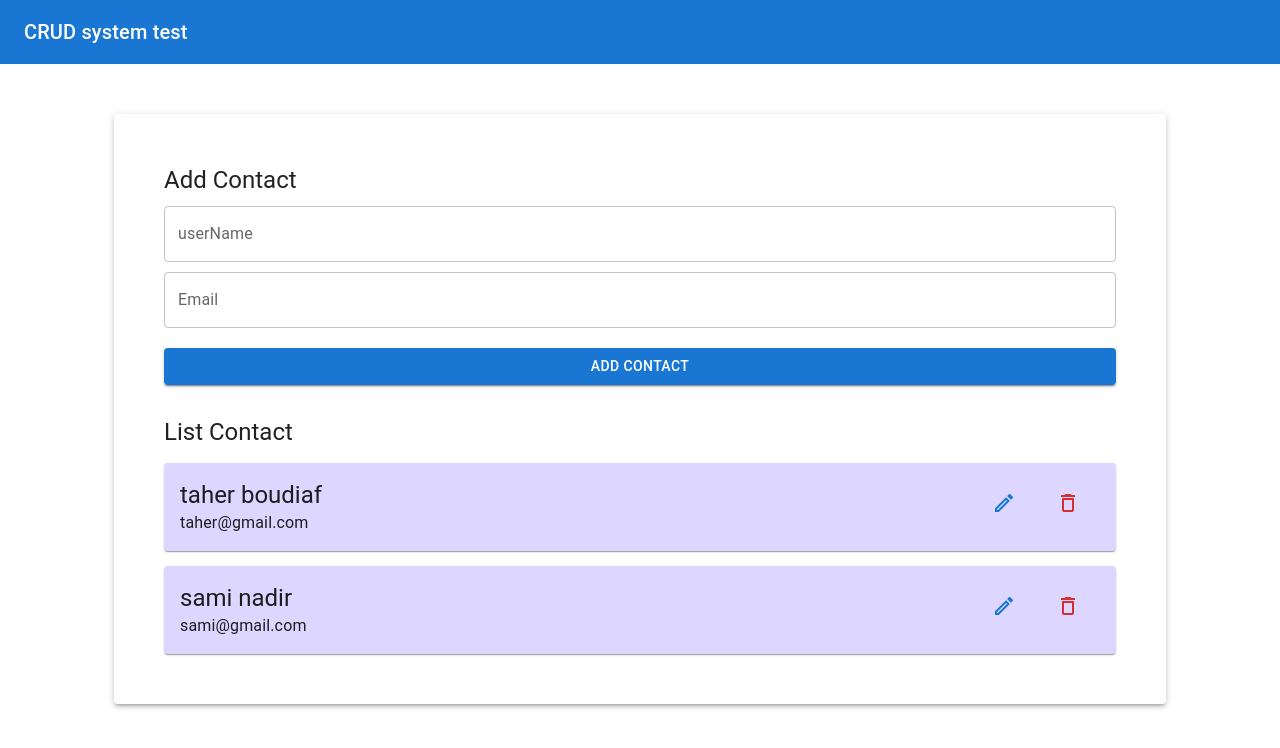
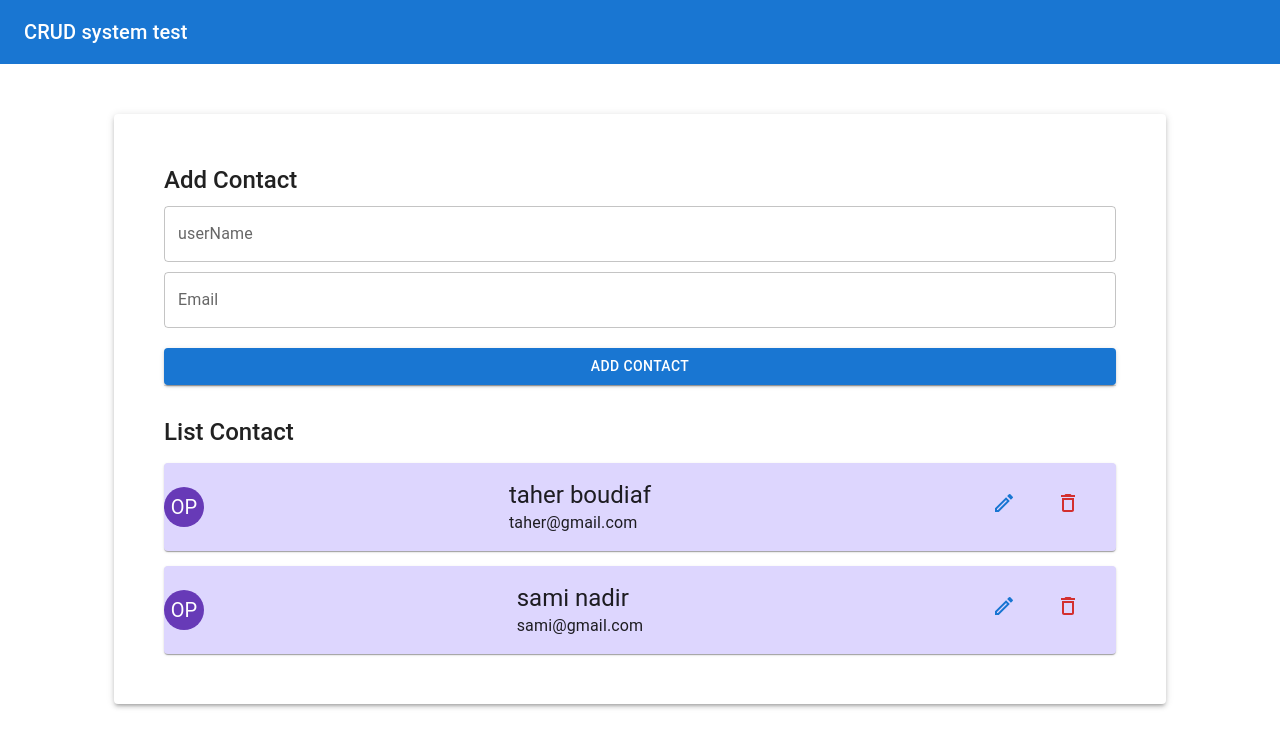
Before and after one commit to Taha-boudiaf/contact, a React (Create React App) app in the folder crud_app/: page / in a window 1280 px wide. Shown: the top 748 px of the page. Built offline with nearby package versions, Linux system fonts and the light colour scheme.

Commit message:
create card contact component

```diff
--- a/crud_app/src/App.js
+++ b/crud_app/src/App.js
@@ -9,7 +9,7 @@ import "./App.css";
 import { Box } from "@mui/system";
 
 function App() {
-  const contact = [
+  const contacts = [
     { id: 1, username: "taher boudiaf", email: "taher@gmail.com" },
     { id: 2, username: "sami nadir", email: "sami@gmail.com" },
   ];
@@ -23,7 +23,7 @@ function App() {
           </Box>
           <Divider />
           <Box style={{ marginTop: "30px" }}>
-            <ContactList contact={contact} />
+            <ContactList contacts={contacts} />
           </Box>
         </Paper>
       </Container>
--- /dev/null
+++ b/crud_app/src/component/CardContact.js
@@ -0,0 +1,40 @@
+import React from "react";
+import { Avatar, Button, Card, CardContent, Typography } from "@mui/material";
+import DeleteOutlinedIcon from "@mui/icons-material/DeleteOutlined";
+import ModeEditOutlineOutlinedIcon from "@mui/icons-material/ModeEditOutlineOutlined";
+import { deepPurple } from "@mui/material/colors";
+
+const CardContact = ({ contact }) => {
+  const { username, email } = contact;
+  return (
+    <>
+      <Card
+        style={{
+          marginTop: "15px",
+          background: "#DDD6FE",
+          display: "flex",
+          alignItems: "center",
+          justifyContent: "space-between",
+        }}
+      >
+        <Avatar sx={{ bgcolor: deepPurple[500] }}>OP</Avatar>
+        <CardContent>
+          <Typography variant="h5" component="div">
+            {username}
+          </Typography>
+          <Typography component="div">{email}</Typography>
+        </CardContent>
+        <CardContent>
+          <Button>
+            <ModeEditOutlineOutlinedIcon />
+          </Button>
+          <Button>
+            <DeleteOutlinedIcon color="error" />
+          </Button>
+        </CardContent>
+      </Card>
+    </>
+  );
+};
+
+export default CardContact;
--- a/crud_app/src/component/ContactForm.js
+++ b/crud_app/src/component/ContactForm.js
@@ -5,7 +5,9 @@ import { Box } from "@mui/system";
 const ContactForm = () => {
   return (
     <Box style={{ display: "flex", flexDirection: "column", width: "100%" }}>
-      <Typography variant="h5">Add Contact</Typography>
+      <Typography variant="h5" style={{ fontWeight: "550" }}>
+        Add Contact
+      </Typography>
       <TextField label="userName" style={{ marginTop: "10px" }} />
       <TextField label="Email" style={{ marginTop: "10px" }} />
       <Button variant="contained" style={{ marginTop: "20px" }}>
--- a/crud_app/src/component/ContactList.js
+++ b/crud_app/src/component/ContactList.js
@@ -1,42 +1,17 @@
-import { Button, Card, CardContent, Typography } from "@mui/material";
+import React from "react";
 import { Box } from "@mui/system";
-import React from "react";
-import DeleteOutlinedIcon from "@mui/icons-material/DeleteOutlined";
-import ModeEditOutlineOutlinedIcon from "@mui/icons-material/ModeEditOutlineOutlined";
-const ContactList = ({ contact }) => {
+import CardContact from "./CardContact";
+import { Typography } from "@mui/material";
+
+const ContactList = ({ contacts }) => {
   return (
     <div>
       <Box style={{ display: "flex", flexDirection: "column", width: "100%" }}>
-        <Typography variant="h5">List Contact</Typography>
-        {contact.map((contact) => {
-          const { username, email, id } = contact;
-          return (
-            <Card
-              style={{
-                marginTop: "15px",
-                background: "#DDD6FE",
-                display: "flex",
-                alignItems: "center",
-                justifyContent: "space-between",
-              }}
-              key={id}
-            >
-              <CardContent>
-                <Typography variant="h5" component="div">
-                  {username}
-                </Typography>
-                <Typography component="div">{email}</Typography>
-              </CardContent>
-              <CardContent>
-                <Button>
-                  <ModeEditOutlineOutlinedIcon />
-                </Button>
-                <Button>
-                  <DeleteOutlinedIcon color="error" />
-                </Button>
-              </CardContent>
-            </Card>
-          );
+        <Typography variant="h5" style={{ fontWeight: "550" }}>
+          List Contact
+        </Typography>
+        {contacts.map((contact) => {
+          return <CardContact contact={contact} key={contact.id} />;
         })}
       </Box>
     </div>
```
